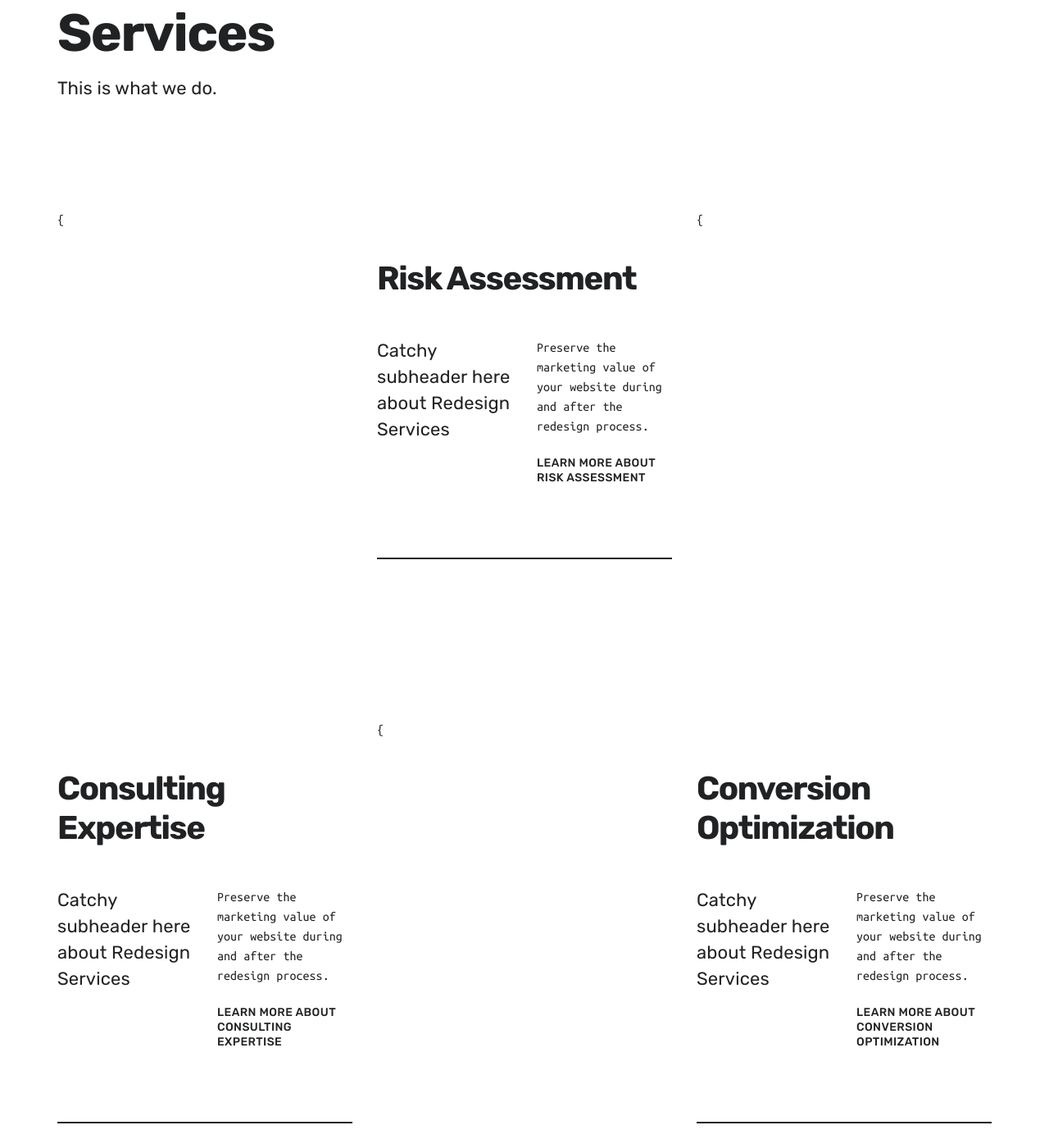
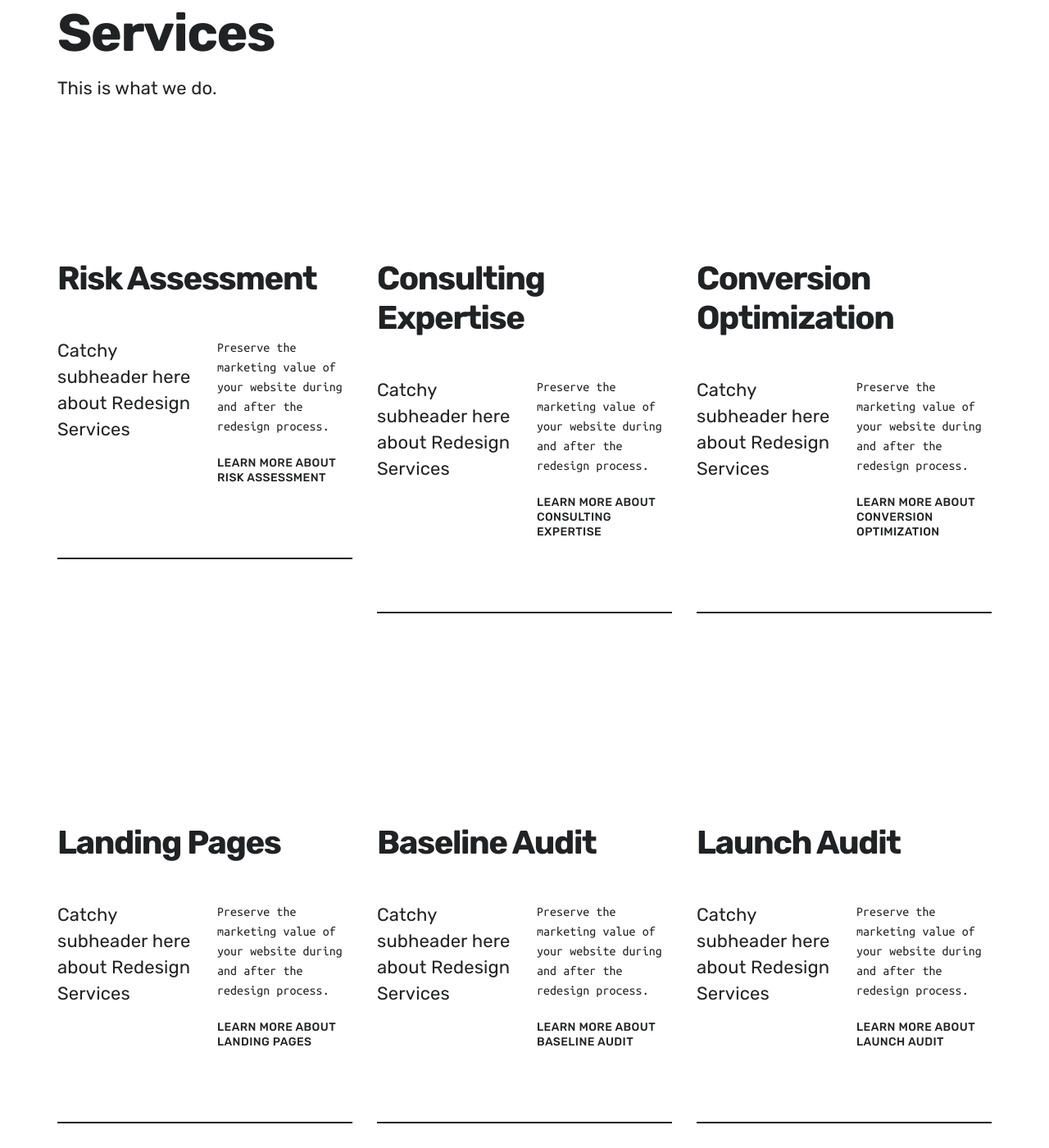
Before and after one commit to gaintap/gaintap.github.io, a Jekyll site: the page built from services/index.html, in a window 1280 px wide and 1400 px high, scrolled down 232 px. Shown: the whole window at 82% size. Built offline with Jekyll 4.4.1, drawn with Linux system fonts in a browser that asks for light colours; nearby versions of some CDN libraries.

Commit message:
Update index.html

```diff
--- a/services/index.html
+++ b/services/index.html
@@ -18,7 +18,7 @@ featured_image: /images/social.jpg
 			<div class="posts__list grid">
 			    {% for service in site.services %}
 
-                {<article class="project__preview">
+                <article class="project__preview">
 				<h3 class="project__title"><a href="{{ service.url | relative_url }}" style="--accent: {{ accent_color }}">{{ service.title }}</a></h3>
 
 				<div class="project__content grid" style="border-color: {{ accent_color }}">
```
